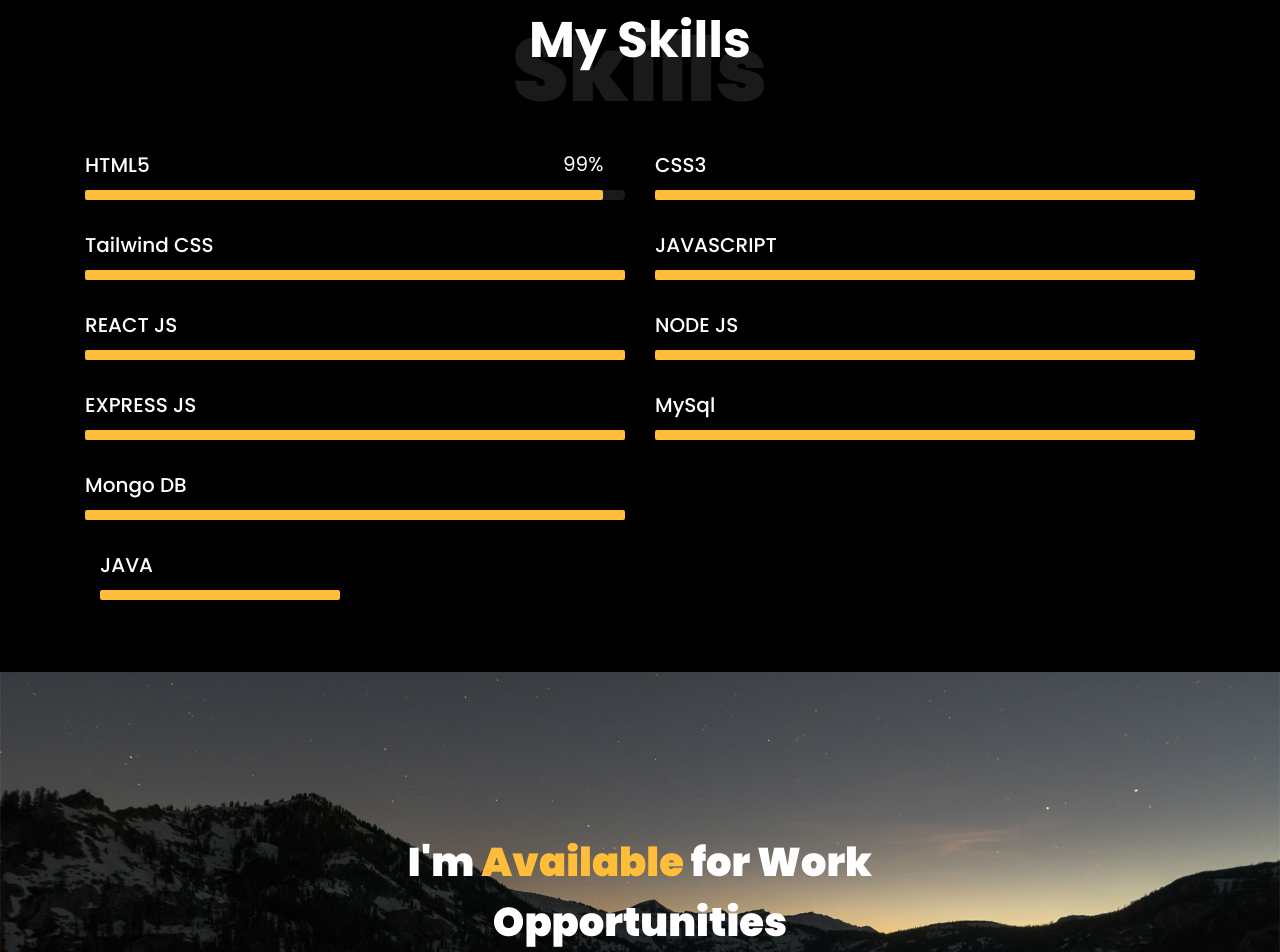
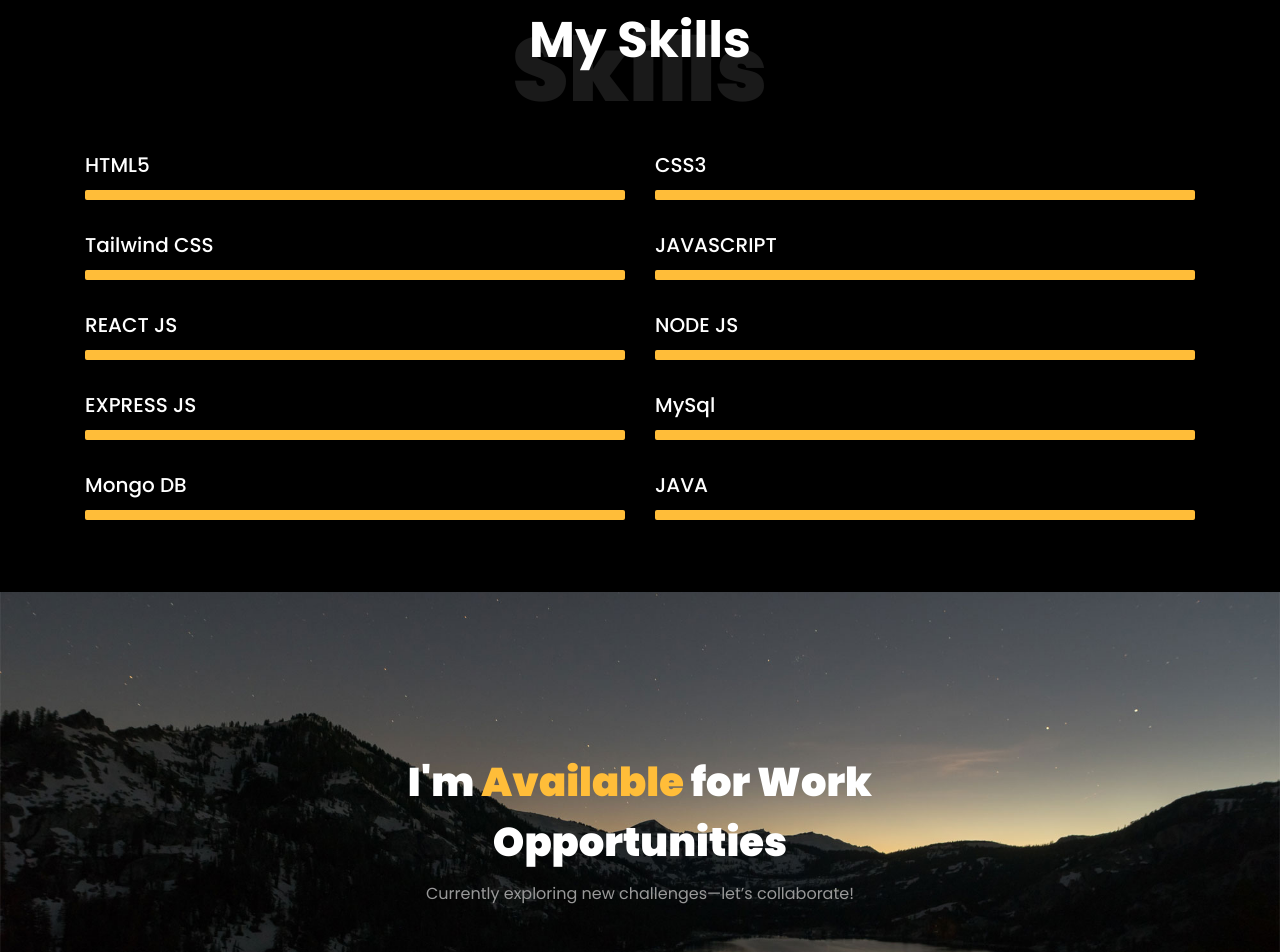
Before and after one commit to gokulnathsr/Gokulnath_PortFolio, a website: page public/index.html in a window 1280 px wide. Shown: the part 4015-4967 px from the top of the page. Drawn offline with Linux system fonts and the light colour scheme; files whose address does not match are found by name.

Commit message:
Skill  changes

```diff
--- a/public/index.html
+++ b/public/index.html
@@ -357,9 +357,9 @@
                   aria-valuenow="90"
                   aria-valuemin="0"
                   aria-valuemax="100"
-                  style="width: 96%"
+                  style="width: 100%"
                 >
-                  <span>99%</span>
+                  <!-- <span>99%</span> -->
                 </div>
               </div>
             </div>
@@ -499,7 +499,9 @@
                 </div>
               </div>
             </div>
-            <div class="col-md-6 animate-box">
+
+          </div>
+          <div class="col-md-6 animate-box">
             <div class="progress-wrap ftco-animate">
               <h3>JAVA</h3>
               <div class="progress">
@@ -515,7 +517,7 @@
                 </div>
               </div>
             </div>
-          </div>
+
           </div>
         </div>
       </div>
```
